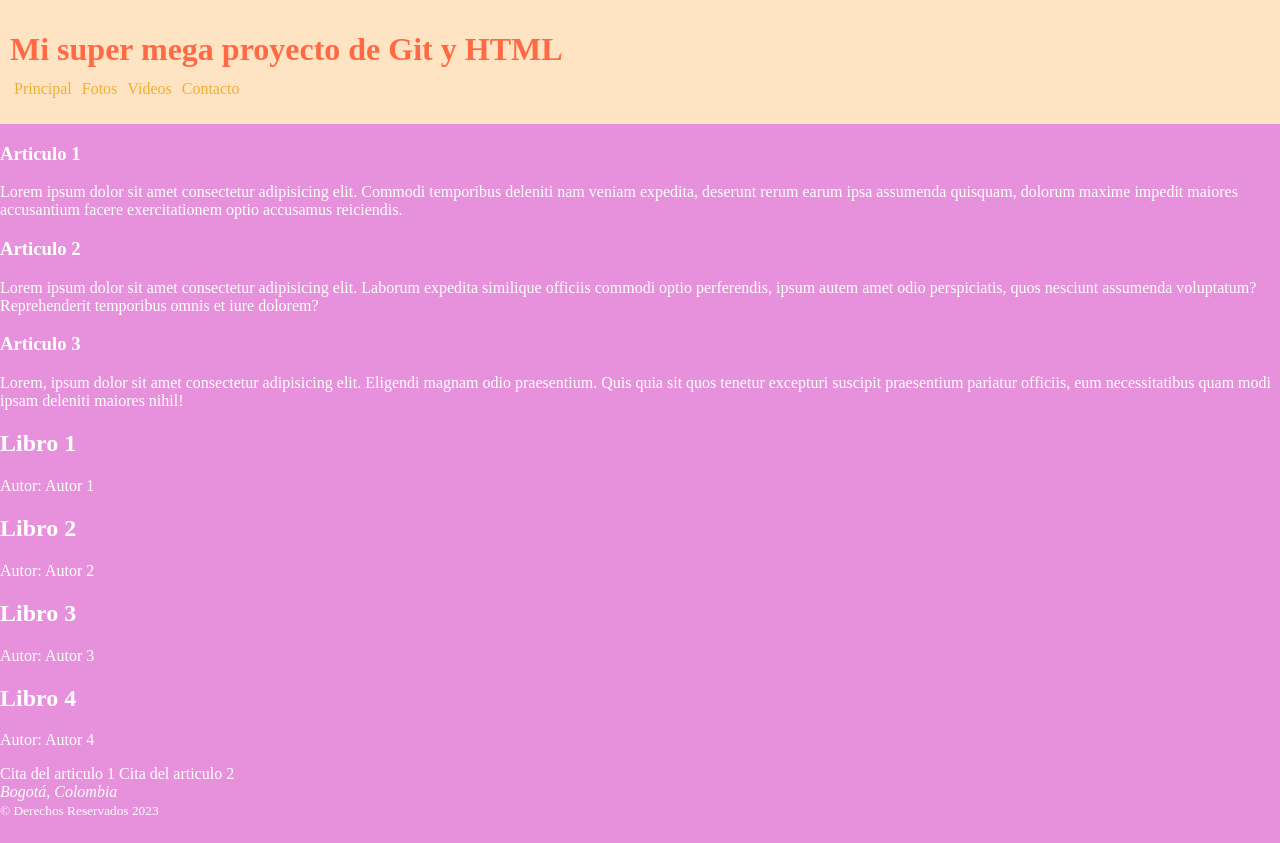
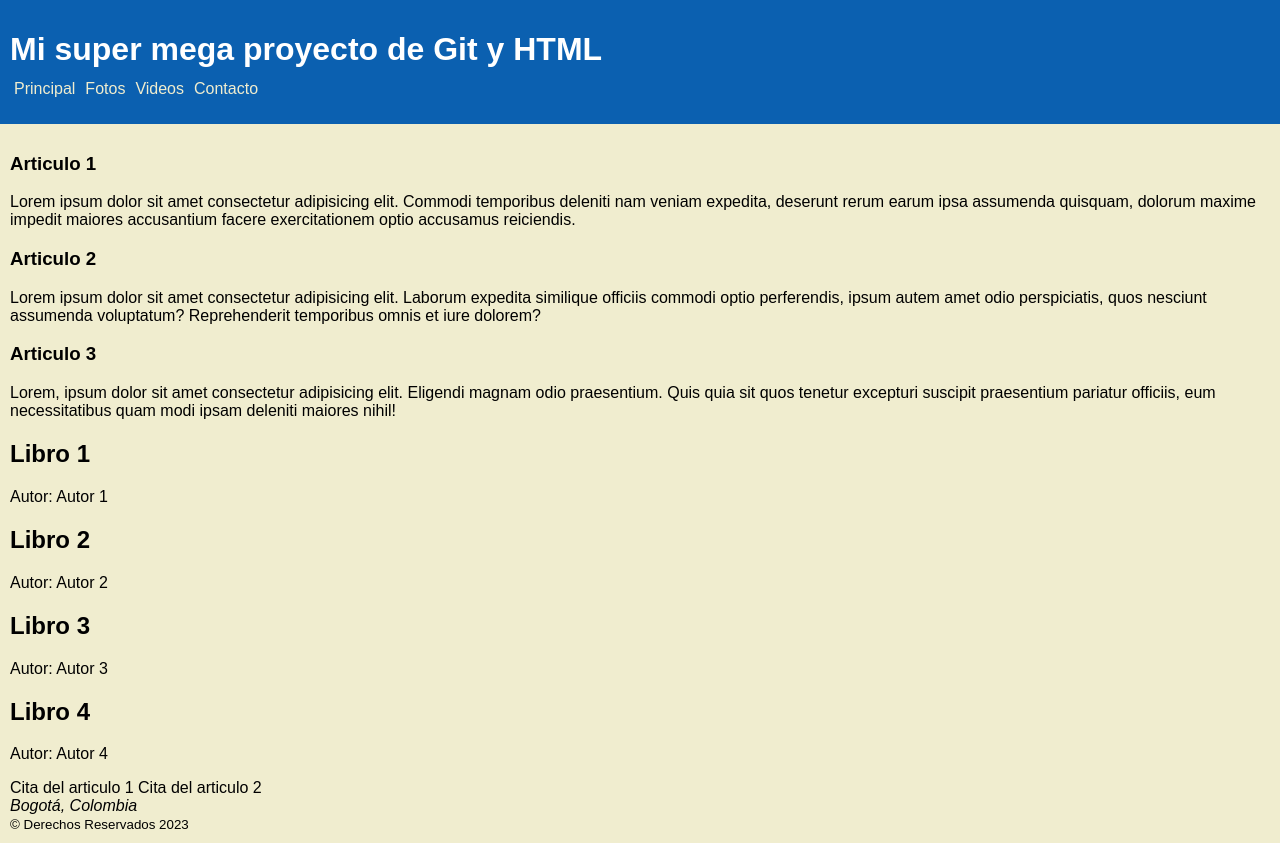
Before and after one commit to SantiagoReyesGonzalez/Pagina, a plain HTML site: page index.html in a window 1280 px wide. Before the commit the page ends 819 px from the top, so only its background shows below. Drawn offline with Linux system fonts and the light colour scheme.

Commit message:
Se actualiza el header, con mejores colores azules

```diff
--- a/CSS/estilos.css
+++ b/CSS/estilos.css
@@ -1,15 +1,20 @@
 body{
-    background-color: #e791dc;
-    color: white;
+    background-color: #F0EDCF;
+    color: #000000;
     margin: 0px;
+    padding: 0px;
+    font-family: Arial, Helvetica, sans-serif;
 }
 
+main{
+    padding: 10px;
+}
 header{
-    color: rgb(255, 105, 68);
+    color: white;
     padding: 10px;
     display: flex;
     flex-direction: column;
-    background-color: bisque;
+    background-color: #0B60B0;
     width: 100%;
 }
 
@@ -26,9 +31,9 @@ header{
 }
 nav a {
     text-decoration: none;
-    color: rgb(241, 175, 50);
+    color: #F0EDCF;
   }
 
 nav a:hover{
-    color: rgb(123, 255, 35);
+    color: #40A2D8;
 }
```
